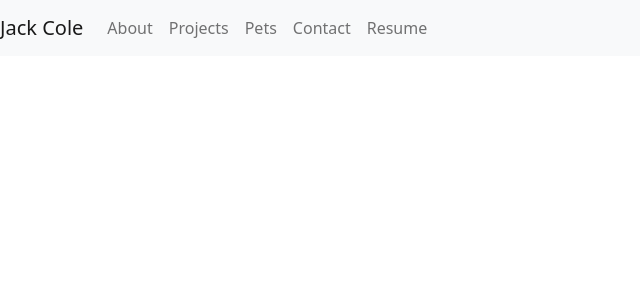
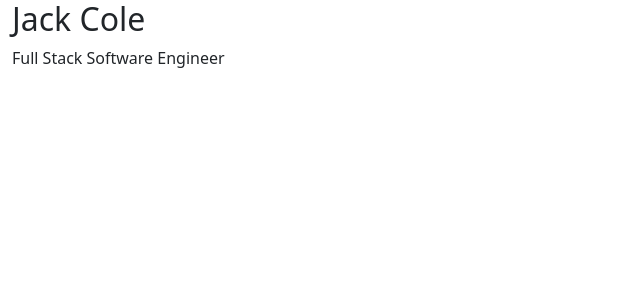
Before and after one commit to 123JackCole/portfolio, a React (Create React App) app: page / in a window 1280 px wide. Shown: the top 300 px of the page, without its empty margins (0-640 px from the left). Built offline with nearby package versions, Linux system fonts and the light colour scheme.

Commit message:
working on layout

```diff
--- a/src/App.js
+++ b/src/App.js
@@ -1,16 +1,24 @@
 import "./styles/App.css";
-import { BrowserRouter as Router, Route } from "react-router-dom";
-import NavBar from "./components/NavBar.js";
+import Container from "react-bootstrap/Container";
+import Row from "react-bootstrap/Row";
+import Col from "react-bootstrap/Col";
+
+// import NavBar from "./components/NavBar.js";
+import Name from "./components/Name.js";
 
 const App = () => {
   return (
-    <div>
-      <Router>
-        <header>
-          <NavBar />
-        </header>
-      </Router>
-    </div>
+    <>
+      <Container fluid>
+        <Row>
+          <Col>
+            <div>
+              <Name />
+            </div>
+          </Col>
+        </Row>
+      </Container>
+    </>
   );
 };
 
--- /dev/null
+++ b/src/components/Name.js
@@ -0,0 +1,12 @@
+import React from "react";
+
+const Name = () => {
+  return (
+    <>
+      <h2> Jack Cole </h2>
+      <p> Full Stack Software Engineer </p>
+    </>
+  );
+};
+
+export default Name;
--- a/src/containers/Projects.js
+++ b/src/containers/Projects.js
@@ -1,3 +1,4 @@
+import React from "react";
 import ProjectCard from "../components/ProjectCard.js";
 
 const Projects = () => {
```
Also changed, not shown: src/containers/About.js (added).
